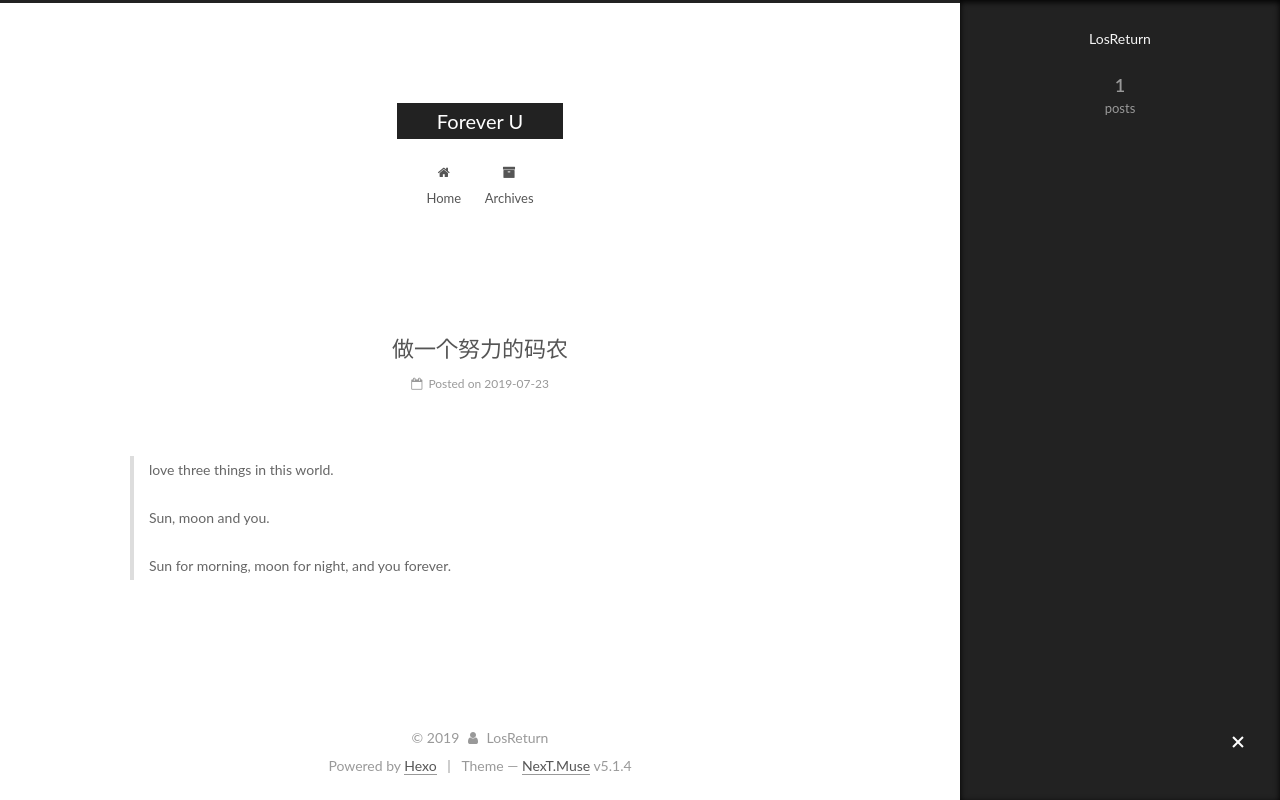
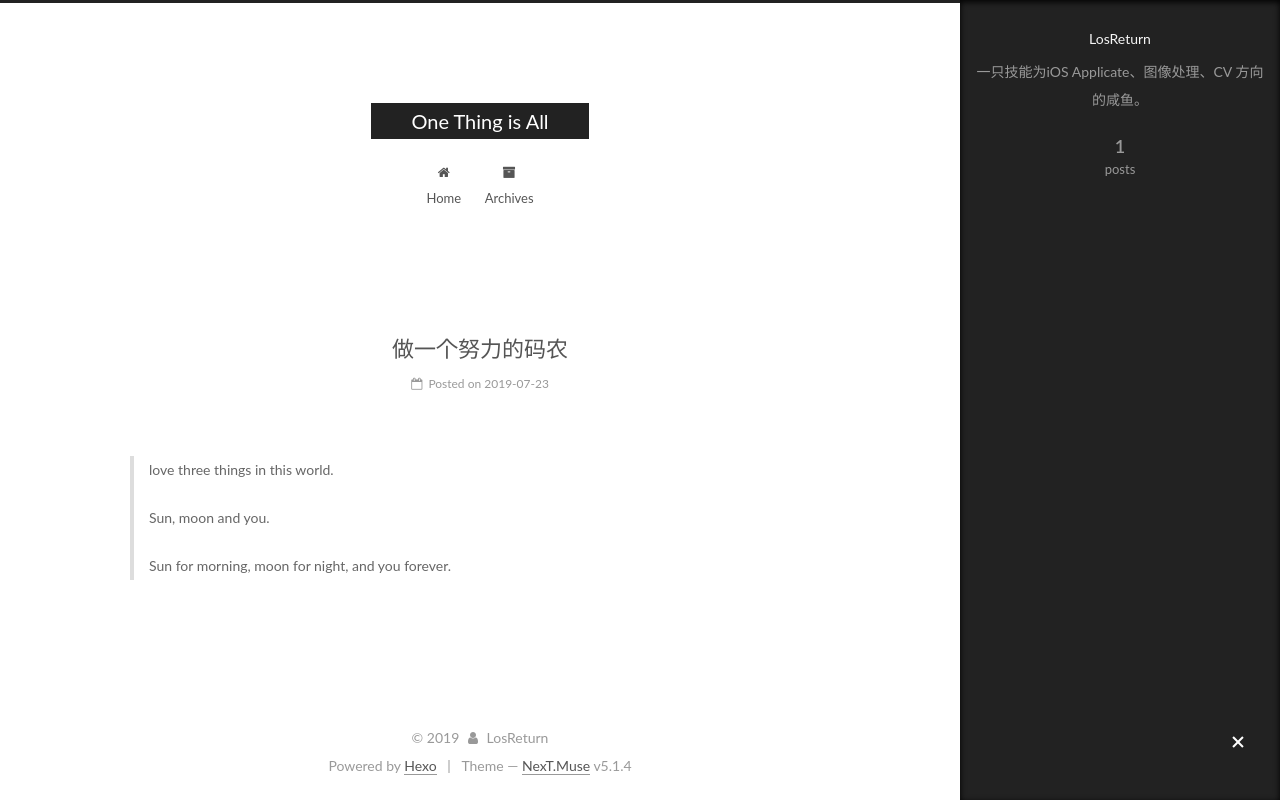
Before and after one commit to LosReturn/LosReturn.github.io, a plain HTML site: page index.html in a window 1280 px wide. Both pictures are taken after a click on the element 1238 px from the left and 743 px from the top of the page. Drawn offline with Linux system fonts and the light colour scheme.

Commit message:
Site updated: 2019-07-23 16:10:27

```diff
--- a/css/main.css
+++ b/css/main.css
@@ -1822,7 +1822,7 @@ pre .javascript .function {
   width: 4px;
   height: 4px;
   border-radius: 50%;
-  background: #7ca24f;
+  background: #b940ff;
 }
 .links-of-blogroll {
   font-size: 13px;
--- a/index.html
+++ b/index.html
@@ -79,13 +79,16 @@
 
 
 
+<meta name="description" content="一只技能为iOS Applicate、图像处理、CV 方向的咸鱼。">
 <meta property="og:type" content="website">
-<meta property="og:title" content="Forever U">
+<meta property="og:title" content="One Thing is All">
 <meta property="og:url" content="http://yoursite.com/index.html">
-<meta property="og:site_name" content="Forever U">
+<meta property="og:site_name" content="One Thing is All">
+<meta property="og:description" content="一只技能为iOS Applicate、图像处理、CV 方向的咸鱼。">
 <meta property="og:locale" content="default">
 <meta name="twitter:card" content="summary">
-<meta name="twitter:title" content="Forever U">
+<meta name="twitter:title" content="One Thing is All">
+<meta name="twitter:description" content="一只技能为iOS Applicate、图像处理、CV 方向的咸鱼。">
 
 
 
@@ -121,7 +124,7 @@
 
 
 
-  <title>Forever U</title>
+  <title>One Thing is All</title>
 
 
 
@@ -152,7 +155,7 @@
     <div class="custom-logo-site-title">
       <a href="/" class="brand" rel="start">
         <span class="logo-line-before"><i></i></span>
-        <span class="site-title">Forever U</span>
+        <span class="site-title">One Thing is All</span>
         <span class="logo-line-after"><i></i></span>
       </a>
     </div>
@@ -238,7 +241,7 @@
     </span>
 
     <span hidden itemprop="publisher" itemscope itemtype="http://schema.org/Organization">
-      <meta itemprop="name" content="Forever U">
+      <meta itemprop="name" content="One Thing is All">
     </span>
 
 
@@ -376,7 +379,7 @@
           <div class="site-author motion-element" itemprop="author" itemscope itemtype="http://schema.org/Person">
 
               <p class="site-author-name" itemprop="name">LosReturn</p>
-              <p class="site-description motion-element" itemprop="description"></p>
+              <p class="site-description motion-element" itemprop="description">一只技能为iOS Applicate、图像处理、CV 方向的咸鱼。</p>
           </div>
 
           <nav class="site-state motion-element">
```
Also changed, not shown: 2019/07/23/做一个努力的码农/index.html (+5 -5 lines), archives/2019/07/index.html (+9 -6 lines), archives/2019/index.html (+9 -6 lines), archives/index.html (+9 -6 lines).
